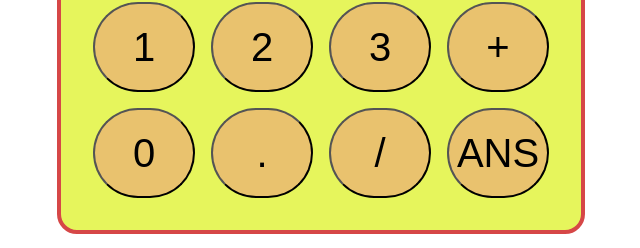
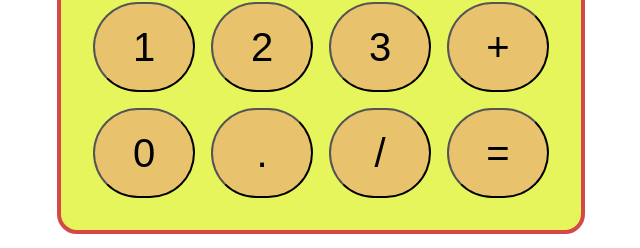
Before and after one commit to Malavi1/OIBSIP, a plain HTML site: page calculator/index.html in a window 1280 px wide. Shown: the part 506-754 px from the top of the page, without its empty margins (319-959 px from the left). Drawn offline with Linux system fonts and the light colour scheme.

Commit message:
task completed

```diff
--- a/calculator/index.html
+++ b/calculator/index.html
@@ -46,7 +46,7 @@
             <td><button>0</button></td>
             <td><button>.</button></td>
             <td><button>/</button></td>
-            <td><button>ANS</button></td>
+            <td><button>=</button></td>
           </tr>
         </table>
       </div>
```
